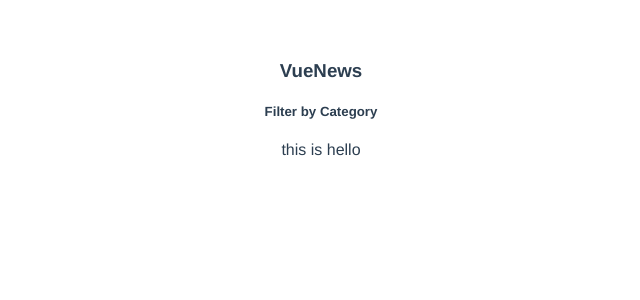
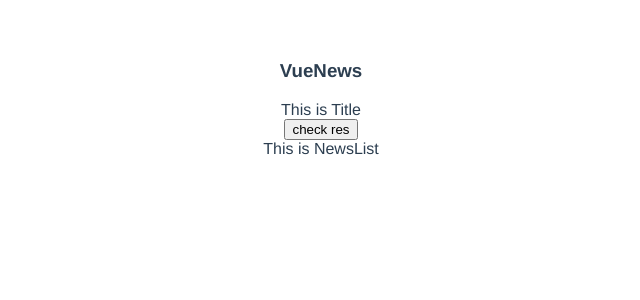
Before and after one commit to QiIL/times-topstory-fetch-vue, a Vue app: page / in a window 1280 px wide. Shown: the top 300 px of the page, without its empty margins (319-959 px from the left). Built offline with nearby package versions, Linux system fonts and the light colour scheme.

Commit message:
use axios get data

```diff
--- a/index.html
+++ b/index.html
@@ -2,6 +2,7 @@
 <html>
   <head>
     <meta charset="utf-8">
+    <script src="https://unpkg.com/axios/dist/axios.min.js"></script>
     <title>top-storyfetch-vue</title>
   </head>
   <body>
--- a/package.json
+++ b/package.json
@@ -14,6 +14,7 @@
     "lint": "eslint --ext .js,.vue src test/unit/specs test/e2e/specs"
   },
   "dependencies": {
+    "axios": "^0.16.2",
     "vue": "^2.3.3",
     "vue-router": "^2.6.0"
   },
--- a/src/components/Hello.vue
+++ /dev/null
@@ -1,50 +0,0 @@
-<template>
-  <div>this is hello</div>
-  <!-- <section>
-    <div>
-      <div>
-        <div>
-          <div>
-            {{ post.title }}
-          </div>
-          <a href="post.url" target="_blank"><img src="post.image_url" alt=""></a>
-          <div>
-            <p>{{ post.abstract }}</p>
-          </div>
-        </div>
-      </div>
-    </div>
-  </section> -->
-</template>
-
-<script>
-export default {
-  name: 'hello',
-  data () {
-    return {
-      msg: 'Welcome to Your Vue.js App'
-    }
-  }
-}
-</script>
-
-<!-- Add "scoped" attribute to limit CSS to this component only -->
-<style scoped>
-h1, h2 {
-  font-weight: normal;
-}
-
-ul {
-  list-style-type: none;
-  padding: 0;
-}
-
-li {
-  display: inline-block;
-  margin: 0 10px;
-}
-
-a {
-  color: #42b983;
-}
-</style>
--- /dev/null
+++ b/src/components/NewsList.vue
@@ -0,0 +1,30 @@
+<template>
+   <div>This is NewsList</div>
+</template>
+
+<script>
+export default {
+  name: 'Title'
+}
+</script>
+
+<!-- Add "scoped" attribute to limit CSS to this component only -->
+<style scoped>
+h1, h2 {
+  font-weight: normal;
+}
+
+ul {
+  list-style-type: none;
+  padding: 0;
+}
+
+li {
+  display: inline-block;
+  margin: 0 10px;
+}
+
+a {
+  color: #42b983;
+}
+</style>
--- a/src/components/Title.vue
+++ b/src/components/Title.vue
@@ -1,23 +1,30 @@
 <template>
-  <section class="callout secondary">
-			<h5 class="text-center">Filter by Category</h5>
-			<!-- <form>
-				<div class="row">
-					<div class="large-6 columns">
-						<select v-model="section">
-							<option v-for="section in sections" :value="section">{{ section }}</option>
-						</select>
-					</div>
-					<div class="medium-6 columns">
-						<a @click="getPosts(section)" class="button expanded">Retrieve</a>
-					</div>
-				</div>
-			</form> -->
-		</section>
+	<div>
+		<div>This is Title</div>
+		<button @click="getPost('home')">check res</button>
+	</div>
 </template>
+<script>
+import axios from 'axios'
+const newYorkApiKey = '4dfd6d88bc06460883571aef03350a5e'
+const baseUrl = 'https://api.nytimes.com/svc/topstories/v2/'
+// const SECTIONS = 'home, arts, automobiles, books, business, fashion, food, health, insider, magazine, movies, national, nyregion, obituaries, opinion, politics, realestate, science, sports, sundayreview, technology, theater, tmagazine, travel, upshot, world'
+function buildUrl (section) {
+  return baseUrl + section + '.json?api-key=' + newYorkApiKey
+}
 
-<script>
 export default {
-  name: 'Title'
+  name: 'Title',
+  data: {
+    section: 'home'
+  },
+  methods: {
+    getPost (section) {
+      let url = buildUrl(section)
+      axios.get(url).then(function (res) {
+        console.log(res)
+      }).catch(error => { console.log(error) })
+    }
+  }
 }
 </script>
--- a/src/main.js
+++ b/src/main.js
@@ -5,9 +5,6 @@ import App from './App'
 import router from './router'
 
 Vue.config.productionTip = false
-
-// let newYorkApiKey = '4dfd6d88bc06460883571aef03350a5e'
-// let baseUrl = 'https://api.nytimes.com/svc/topstories/v2/home.json?'
 
 Vue.component('new-view-component', {
   template: '<div>A custom component</div>'
--- a/src/router/index.js
+++ b/src/router/index.js
@@ -1,6 +1,6 @@
 import Vue from 'vue'
 import Router from 'vue-router'
-import Hello from '@/components/Hello'
+import NewsList from '@/components/NewsList'
 import Index from '@/views/index'
 import Title from '@/components/Title'
 
@@ -10,18 +10,13 @@ export default new Router({
   routes: [
     {
       path: '/',
-      name: 'Hello',
+      name: 'index',
       component: Index
     },
     {
-      path: '/hello',
-      name: 'Hello',
-      component: Hello
-    },
-    {
-      path: '/index',
-      name: 'Index',
-      component: Index
+      path: '/newslist',
+      name: 'newslist',
+      component: NewsList
     },
     {
       path: '/title',
--- a/src/views/index.vue
+++ b/src/views/index.vue
@@ -1,22 +1,17 @@
 <template>
-  <div>
-    <div class="container" id="app">
+  <div class="container" id="app">
 		<h3 class="text-center">VueNews</h3>
     <Title></Title>
-		<h5 class="text-center uppercase" v-if="!loading">{{ title }}</b></h5>
-		<div v-if="loading" class="loader"><img src="http://cdnjs.cloudflare.com/ajax/libs/semantic-ui/0.16.1/images/loader-large.gif" alt="loader"></div>
-    </div>
-    <Hello></Hello>
-		<!-- <news-list v-if="!loading" :results="results"></news-list> -->
+    <newsList :results="results"></newsList>
   </div>
 </template>
 
 <script>
-import Hello from '../components/Hello.vue'
-import Title from '../components/Title.vue'
+import NewsList from '../components/NewsList'
+import Title from '../components/Title'
 export default {
   components: {
-    Hello,
+    NewsList,
     Title
   }
 }
```
Also changed, not shown: 1 other file (tests, documents, lock files or other folders).
